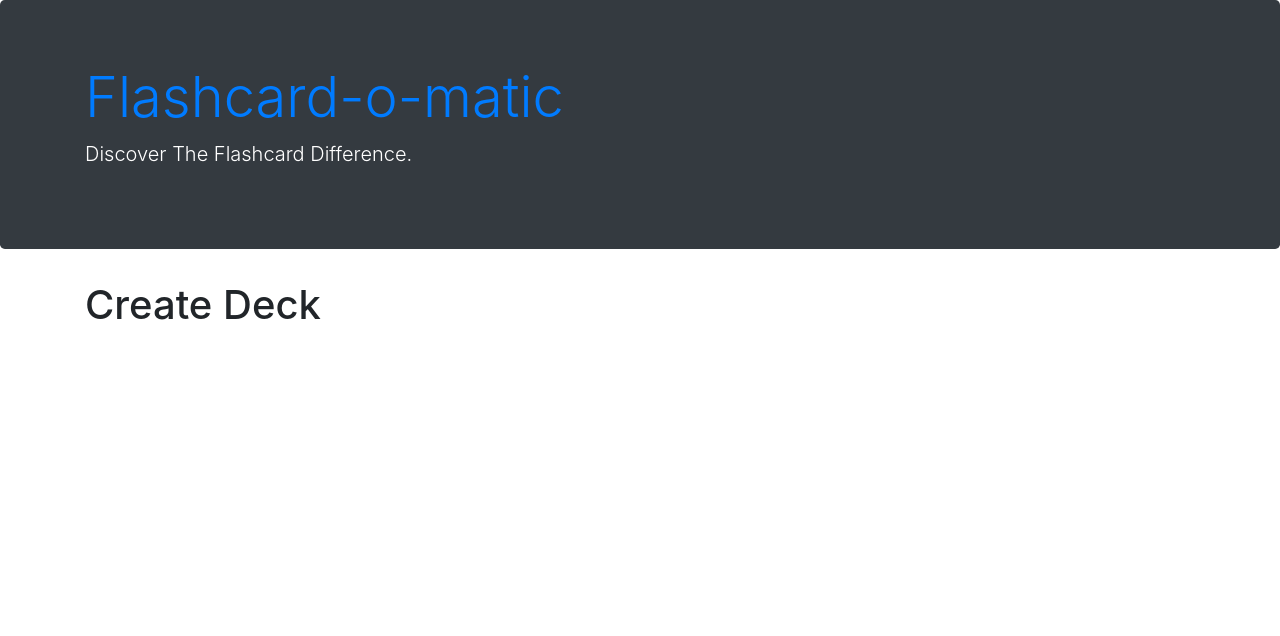
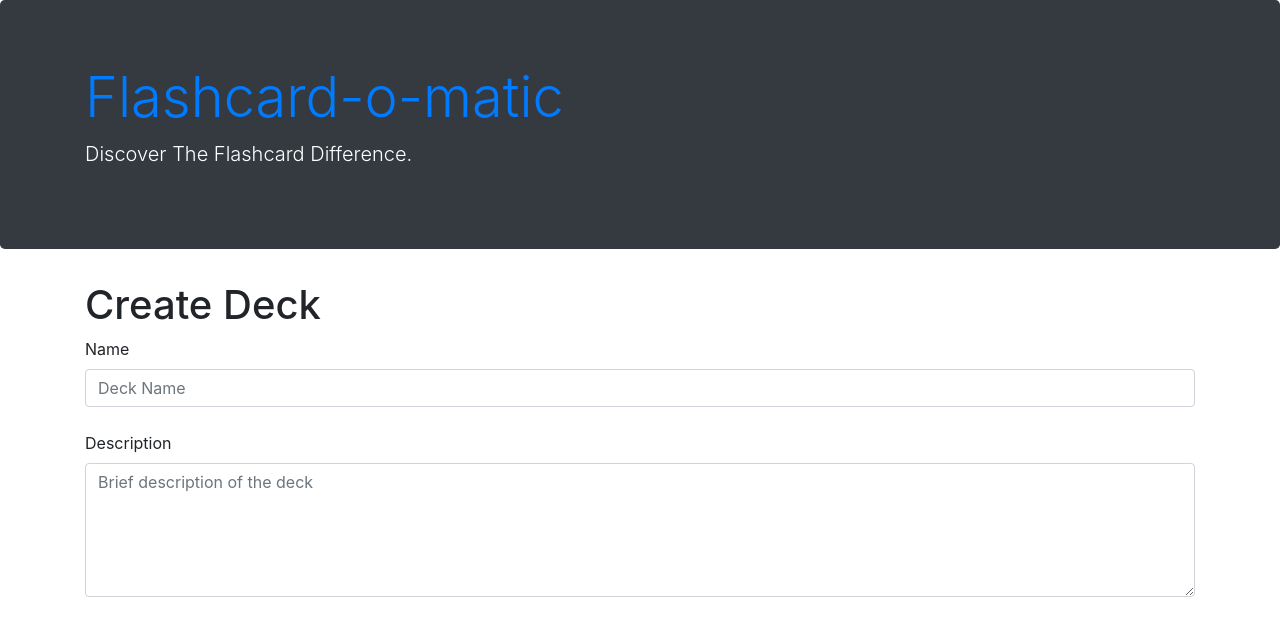
Before and after one commit to suzi-indeed/Project-Flashcards-Qualified, a React (Create React App) app: page /decks/new in a window 1280 px wide. Shown: the top 636 px of the page. Built offline with nearby package versions, Linux system fonts and the light colour scheme; no server answers; a web font is replaced by a local one.

Commit message:
building the create deck ui

```diff
--- a/src/Layout/CreateDeck.js
+++ b/src/Layout/CreateDeck.js
@@ -5,6 +5,16 @@ function CreateDeck() {
     return (
         <div>
             <h1>Create Deck</h1>
+
+            <label for="deck-name">Name</label>
+            <br/>
+            <input class="form-control" name="deck-name" type="text" placeholder="Deck Name" />
+
+            <br/>
+
+            <label for="deck-description">Description</label>
+            <br/>
+            <textarea class="form-control" rows="5" name="deck-description" type="text" placeholder="Brief description of the deck" />
         </div>
     )
 }
```
